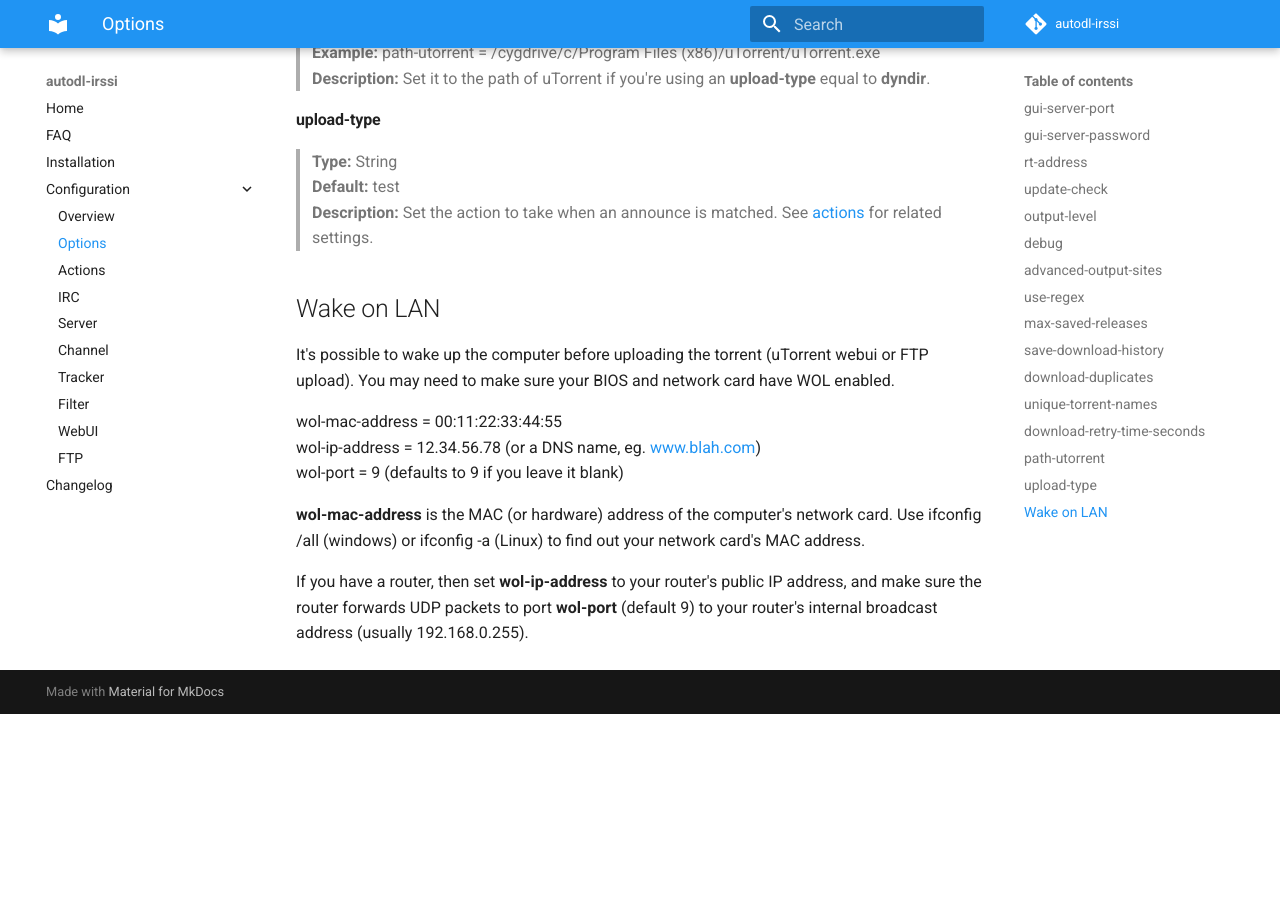
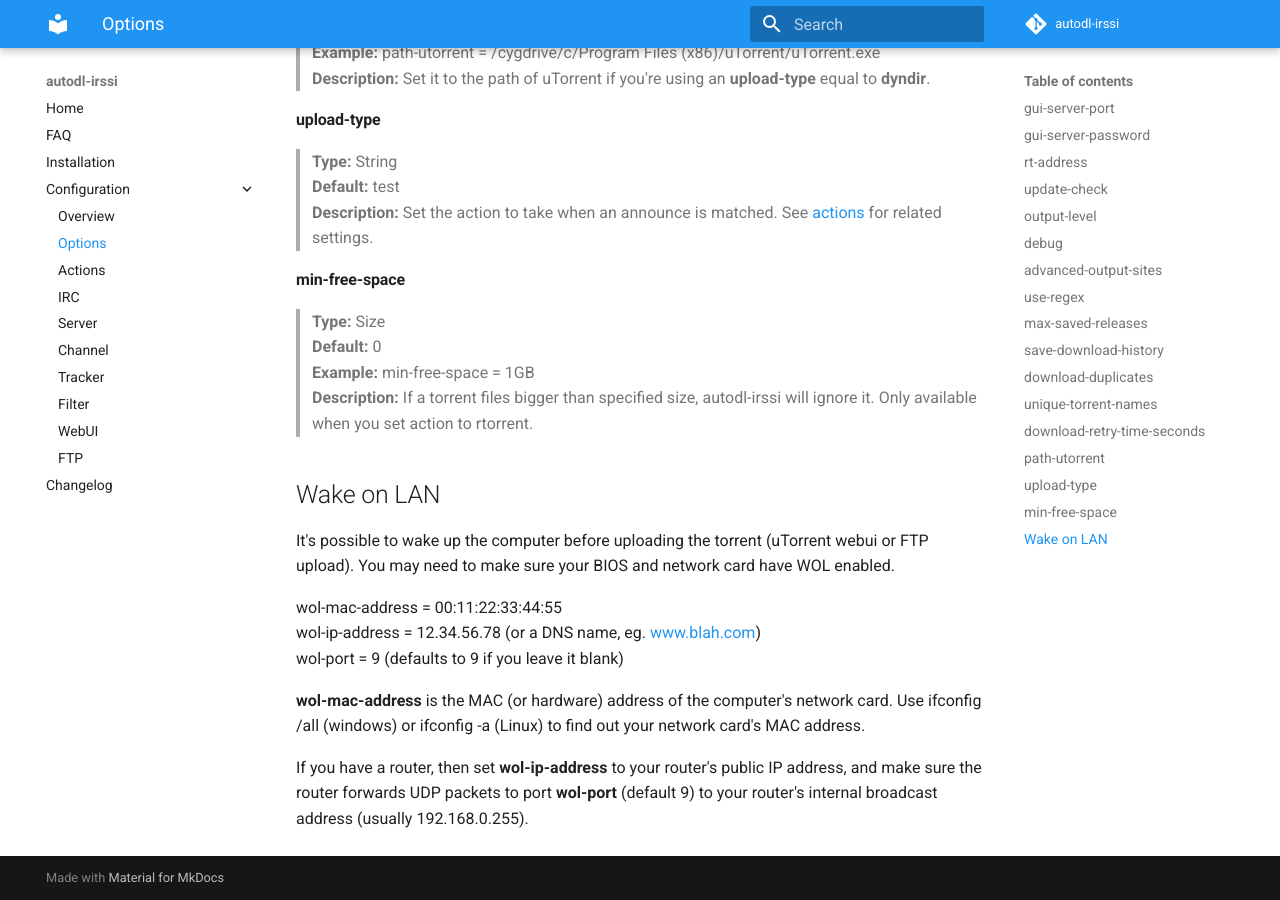
Before and after one commit to autodl-community/autodl-irssi, an MkDocs documentation site: the page built from docs/configuration/options.md, in a window 1280 px wide and 900 px high, scrolled down 2584 px. Built offline with MkDocs 1.6.1 and Material for MkDocs 9.7.7, drawn with Linux system fonts in a browser that asks for light colours; comment, search, counter and statistics services are not loaded; before the commit the page ends 3298 px from its top, so only the background shows below that.

Commit message:
Add min-free-space option

```diff
--- a/docs/configuration/options.md
+++ b/docs/configuration/options.md
@@ -83,6 +83,12 @@ These options change the behavior of autodl-irssi. Place these options below the
 **Default:** test
 **Description:** Set the action to take when an announce is matched. See [actions](actions.md) for related settings.
 
+#### min-free-space
+> **Type:** Size
+**Default:** 0
+**Example:** min-free-space = 1GB
+**Description:** If a torrent files bigger than specified size, autodl-irssi will ignore it. Only available when you set action to rtorrent.
+
 
 ## Wake on LAN
 It's possible to wake up the computer before uploading the torrent (uTorrent webui or FTP upload). You may need to make sure your BIOS and network card have WOL enabled.
```
Also changed, not shown: 2 other files.
